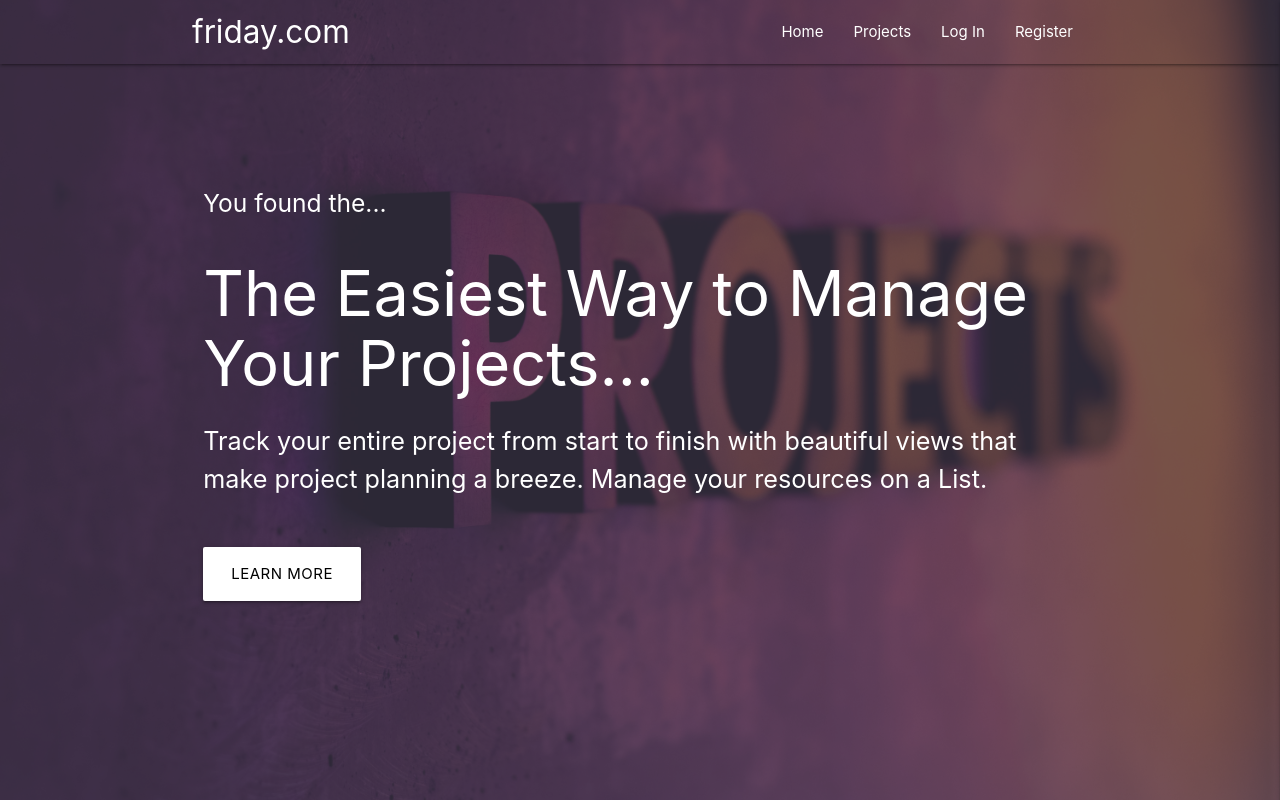
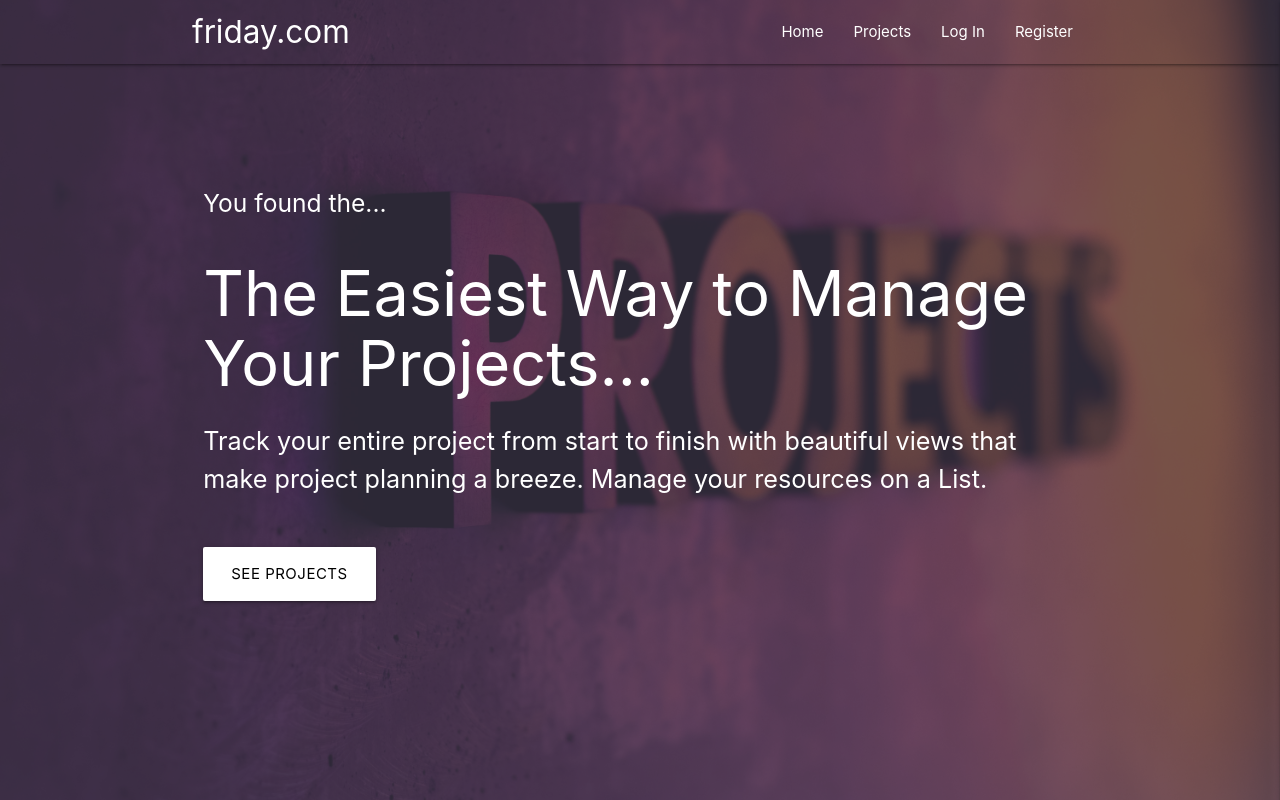
Before and after one commit to Code-Institute-Submissions/PhilipWilliams0-friday.com, a Flask app: page / in a window 1280 px wide. Run offline with Flask 2, Linux system fonts and the light colour scheme; some libraries are stand-ins or nearby versions.

Commit message:
Added button got all projects on Homepage

```diff
--- a/templates/home.html
+++ b/templates/home.html
@@ -68,7 +68,7 @@
                         <p class="flow-text">Track your entire project from start to finish with beautiful views that
                             make project planning a breeze. Manage your resources on a List.</p>
                         <br>
-                        <a href="#" class="btn btn-large white black-text">Learn More</a>
+                        <a href="{{ url_for('get_projects') }}" class="btn btn-large white black-text">See Projects</a>
                     </div>
                 </div>
             </div>
```
